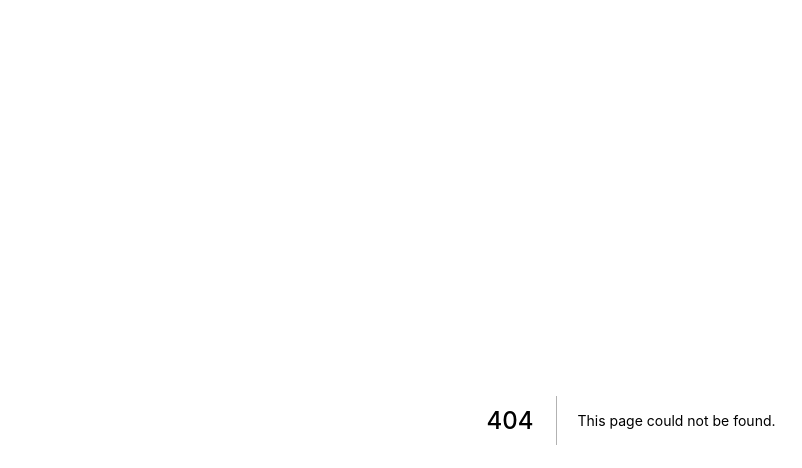
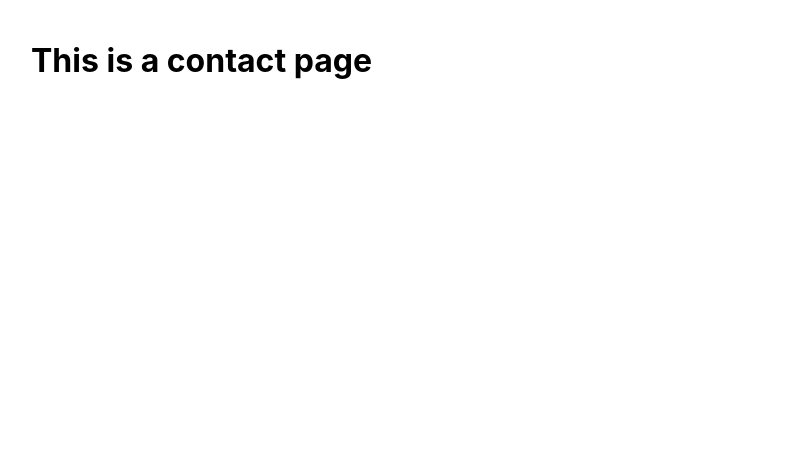
Before and after one commit to gorakhjoshi/nextApp, a Next.js app: page /contact in a window 1280 px wide. Before the commit this address had no page. Shown: the top 468 px of the page, without its empty margins (9-811 px from the left). Built offline with nearby package versions, Linux system fonts and the light colour scheme.

Commit message:
contact page created

```diff
--- /dev/null
+++ b/pages/contact.js
@@ -0,0 +1,7 @@
+import React from "react";
+
+function Contact() {
+  return <h1>This is a contact page</h1>;
+}
+
+export default Contact;
```
